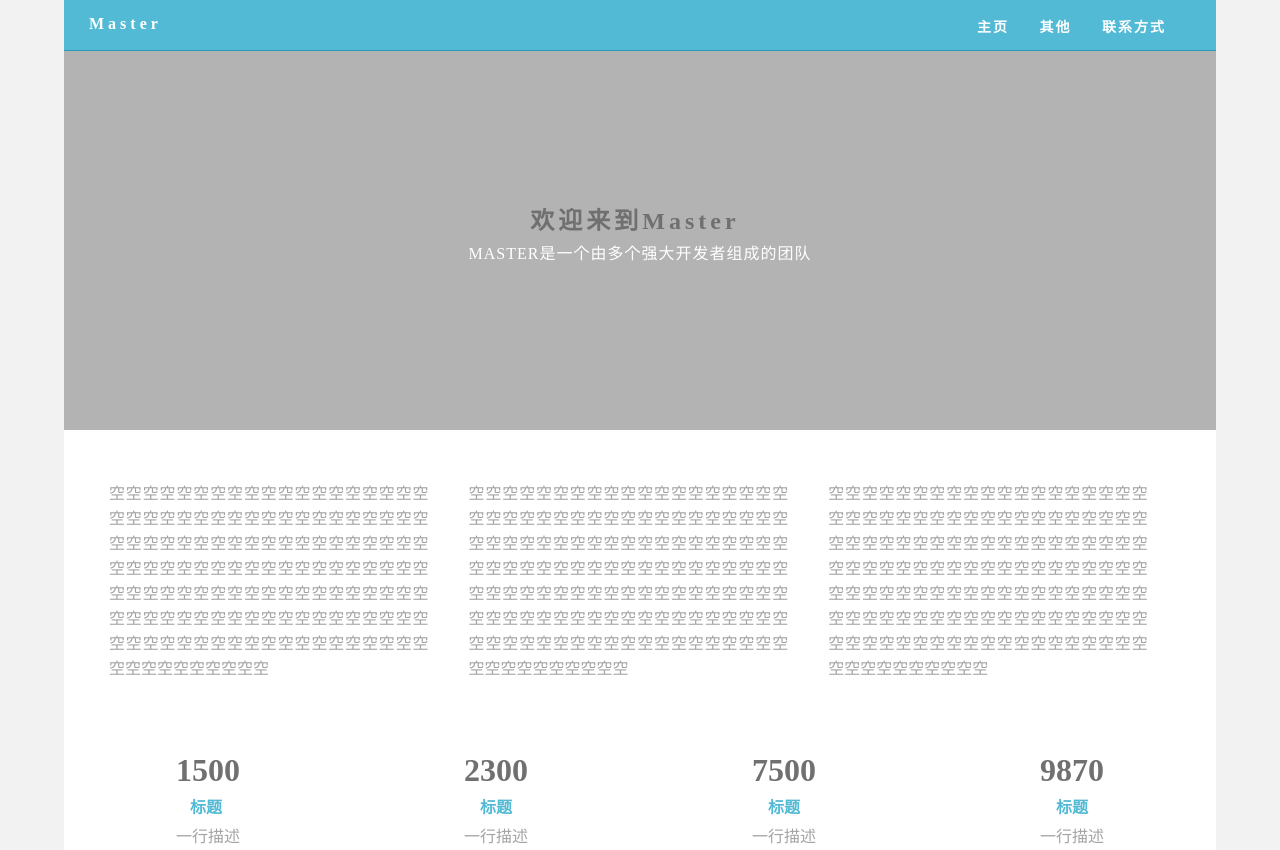
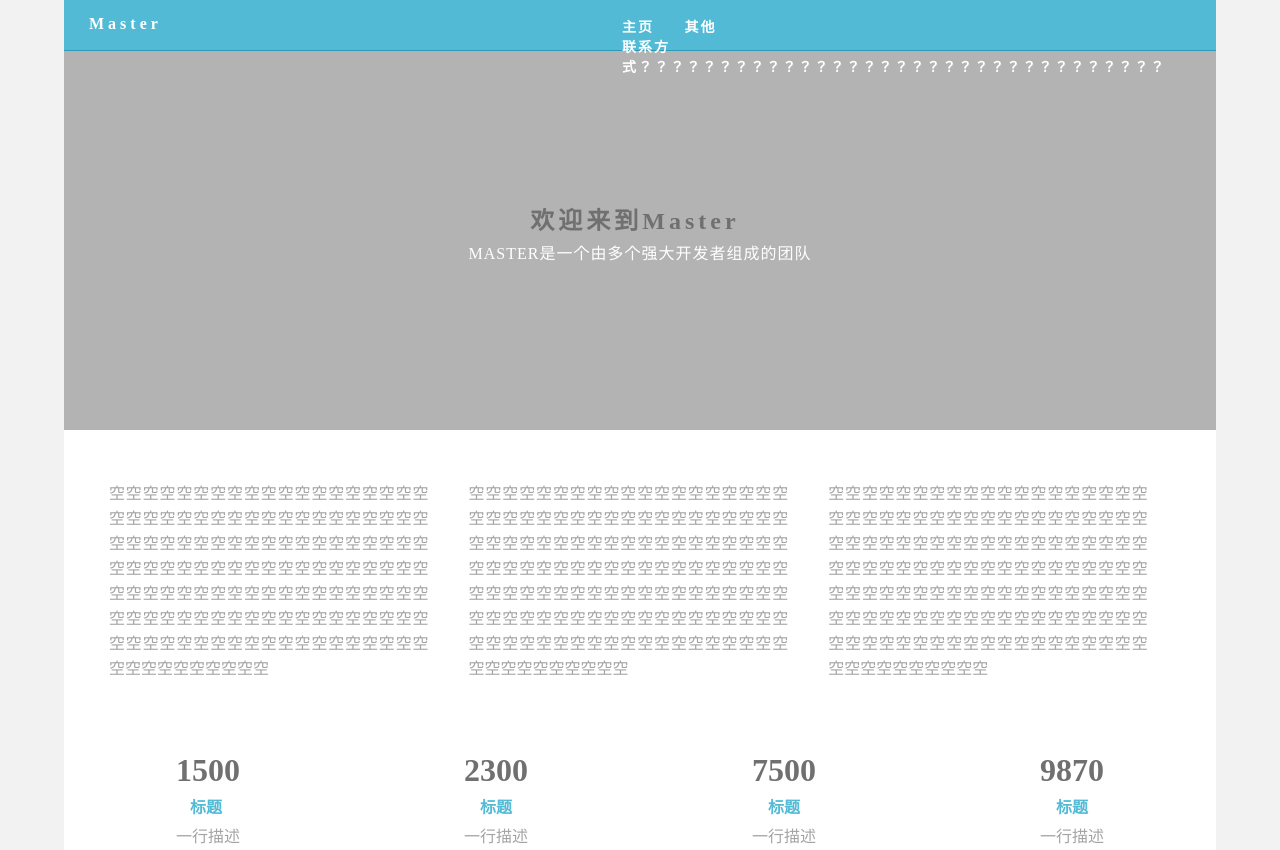
Before and after one commit to MasterCommany/MasterCommany.github.io, a plain HTML site: page index.html in a window 1280 px wide. Shown: the top 850 px of the page. Drawn offline with Linux system fonts and the light colour scheme.

Commit message:
更新 index.html

```diff
--- a/index.html
+++ b/index.html
@@ -27,7 +27,7 @@
       <ul>
         <li><a href="#hero">主页&nbsp;</a></li>
         <li><a href="#about">其他&nbsp;</a></li>
-        <li> <a href="#contact">联系方式</a></li>
+        <li> <a href="#contact">联系方式？？？？？？？？？？？？？？？？？？？？？？？？？？？？？？？？？</a></li>
       </ul>
     </nav>
   </header>
```
